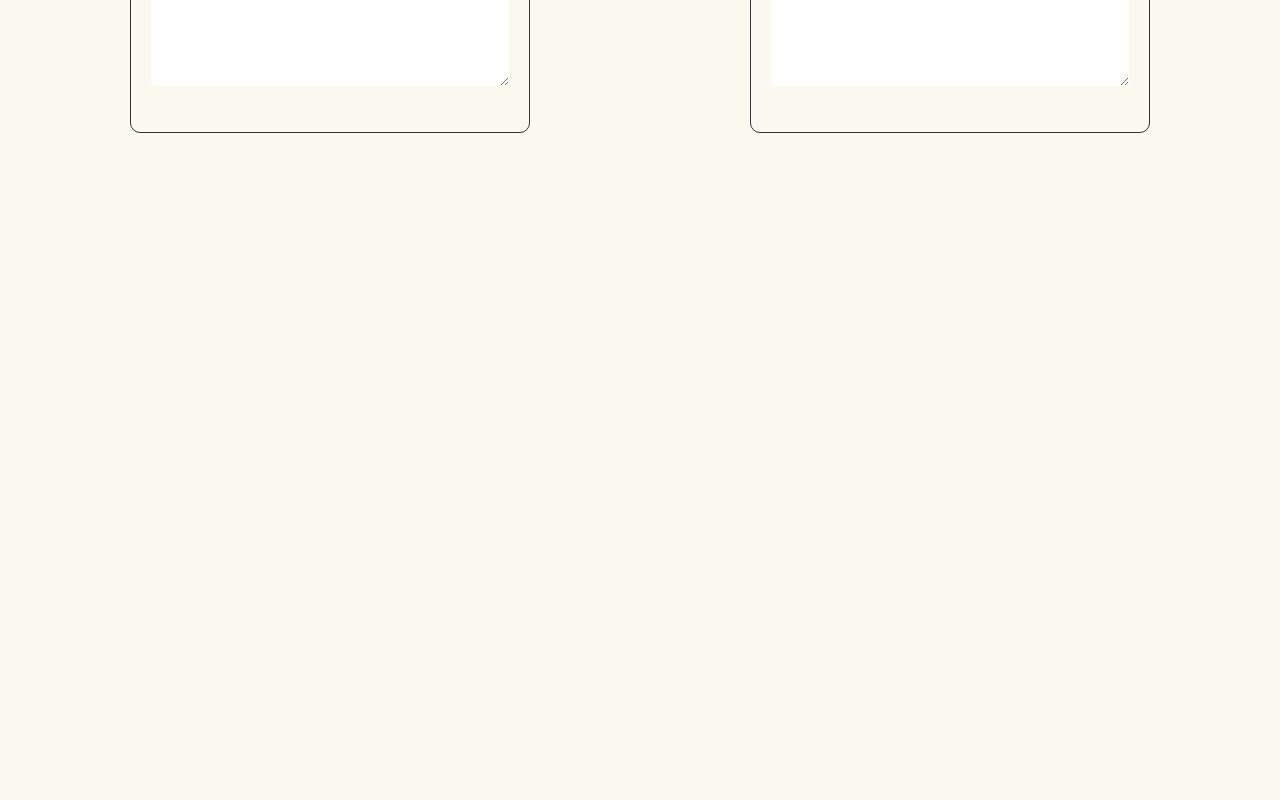
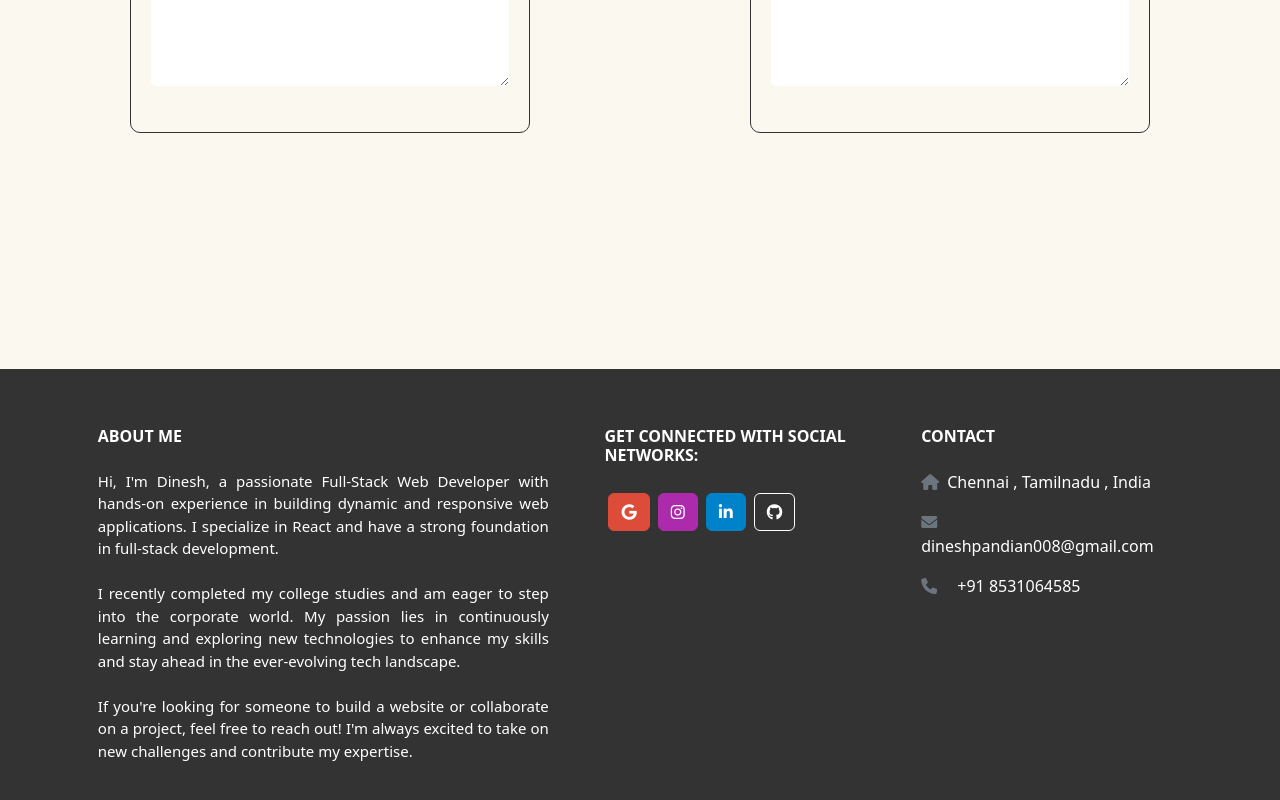
Before and after one commit to dinesh4343/trantigram, a React (Create React App) app: page / in a window 1280 px wide. Shown: the part 1778-2578 px from the top of the page. Before the commit the page ends 2147 px from the top, so only its background shows below. Built offline with nearby package versions, Linux system fonts and the light colour scheme.

Commit message:
Add Footer component and styles; update package dependencies and HTML links

```diff
--- a/package.json
+++ b/package.json
@@ -14,16 +14,17 @@
     "framer-motion": "^12.5.0",
     "gh-pages": "^6.3.0",
     "lucide-react": "^0.482.0",
+    "mdb-react-ui-kit": "^9.0.0",
     "react": "^19.0.0",
     "react-bootstrap": "^2.10.9",
     "react-dom": "^19.0.0",
+    "react-icons": "^5.5.0",
     "react-scripts": "5.0.1",
     "react-scroll": "^1.9.3",
     "styled-components": "^6.1.15",
     "web-vitals": "^2.1.4"
   },
   "scripts": {
-
     "predeploy": "npm run build",
     "deploy": "gh-pages -d build",
     "start": "react-scripts start",
--- a/public/index.html
+++ b/public/index.html
@@ -2,7 +2,7 @@
 <html lang="en">
   <head>
     <meta charset="utf-8" />
-    <link rel="icon" href="favi.png" />
+    <link rel="icon" href="%PUBLIC_URL%/favi.png" />
     <meta name="viewport" content="width=device-width, initial-scale=1" />
     <meta name="theme-color" content="#000000" />
     <meta
@@ -15,6 +15,11 @@
       user's mobile device or desktop. See https://developers.google.com/web/fundamentals/web-app-manifest/
     -->
     <link rel="manifest" href="%PUBLIC_URL%/manifest.json" />
+    <link
+  rel="stylesheet"
+  href="https://cdnjs.cloudflare.com/ajax/libs/font-awesome/6.0.0/css/all.min.css"
+/>
+
     <!--
       Notice the use of %PUBLIC_URL% in the tags above.
       It will be replaced with the URL of the `public` folder during the build.
--- a/src/App.js
+++ b/src/App.js
@@ -3,10 +3,12 @@ import 'bootstrap/dist/css/bootstrap.min.css';
 import './App.css';
 import './Css/Features.css';
 import './Css/Translator.css';
+import './Css/Footer.css';
 import Header from './Header';
 import Gif from './Gif';
 import Features from './Features';
 import Translator from './Translator';
+import Footer from './Footer';
 
 
 function App() {
@@ -32,6 +34,10 @@ function App() {
       <Translator />
       </div>
 
+      <div className='Footer'>
+      <Footer />
+      </div>
+
 
     </div>
 
--- /dev/null
+++ b/src/Css/Footer.css
@@ -0,0 +1,11 @@
+.footer{
+    background-color: #333;
+    color: white;
+    text-align: center;
+    padding: 10px;
+
+    left: 0;
+    bottom: 0;
+    width: 100%;
+    z-index: 100;
+}
--- /dev/null
+++ b/src/Footer.js
@@ -0,0 +1,105 @@
+import React from 'react';
+import { MDBFooter, MDBContainer, MDBRow, MDBCol,MDBBtn} from 'mdb-react-ui-kit';
+import { MDBIcon } from 'mdb-react-ui-kit';
+import { BsJustify } from 'react-icons/bs';
+
+export default function App() {
+  return (
+    <MDBFooter className='text-center text-lg-start text-muted'>
+
+      <section className='footer'>
+        <MDBContainer className='text-center text-md-start mt-5'>
+          <MDBRow className='mt-3'>
+            <MDBCol md='3' lg='4' xl='5' className='mx-auto mb-4'>
+              <h6 className='text-uppercase fw-bold mb-4'>
+
+                About Me
+              </h6>
+              <p style={{ color: '#ffff',  fontSize: '15px' , textAlign: 'justify' }}>
+              Hi, I'm Dinesh, a passionate Full-Stack Web Developer with hands-on experience in building dynamic and responsive web applications. I specialize in React and have a strong foundation in full-stack development. <br /> <br />
+
+I recently completed my college studies and am eager to step into the corporate world. My passion lies in continuously learning and exploring new technologies to enhance my skills and stay ahead in the ever-evolving tech landscape. <br />  <br />
+
+If you're looking for someone to build a website or collaborate on a project, feel free to reach out! I'm always excited to take on new challenges and contribute my expertise.
+              </p>
+            </MDBCol>
+
+            <MDBCol md='3' lg='4' xl='3' className='mx-auto mb-4'>
+              <h6 className='text-uppercase fw-bold mb-4'>
+
+                Get connected with social networks:
+              </h6>
+              <p>
+                <div>
+
+
+
+          <MDBBtn
+            floating
+            className='m-1'
+            style={{ backgroundColor: '#dd4b39', borderColor: '#dd4b39' }}
+              href='mailto:dineshpandian008@gmail.com
+?subject=Hello&body=Hi there!'
+            role='button'
+            target='_blank'
+          >
+            <MDBIcon fab icon='google' />
+          </MDBBtn>
+          <MDBBtn
+            floating
+            className='m-1'
+            style={{ backgroundColor: '#ac2bac', borderColor: '#ac2bac' }}
+            href='https://www.instagram.com/d.i.n_x_e.s.h/'
+            role='button'
+            target='_blank'
+          >
+            <MDBIcon fab icon='instagram' />
+          </MDBBtn>
+
+          <MDBBtn
+            floating
+            className='m-1'
+            style={{ backgroundColor: '#0082ca', borderColor: '#0082ca' }}
+            href='https://www.linkedin.com/in/dinesh-pandian43/'
+            role='button'
+            target='_blank'
+          >
+            <MDBIcon fab icon='linkedin-in' />
+          </MDBBtn>
+
+          <MDBBtn
+            floating
+            className='m-1'
+            style={{ backgroundColor: '#333333' , borderColor: '#ffff' }}
+            href='https://github.com/dinesh4343'
+            role='button'
+            target='_blank'
+          >
+            <MDBIcon fab icon='github' />
+          </MDBBtn>
+
+                </div>
+              </p>
+            </MDBCol>
+
+
+            <MDBCol md='4' lg='3' xl='3' className='mx-auto mb-md-0 mb-4'>
+              <h6 className='text-uppercase fw-bold mb-4'>Contact</h6>
+              <p>
+                <MDBIcon color='secondary' icon='home' className='me-2' />
+                Chennai , Tamilnadu , India
+              </p>
+              <p>
+                <MDBIcon color='secondary' icon='envelope' className='me-3' />
+                dineshpandian008@gmail.com
+              </p>
+              <p>
+                <MDBIcon color='secondary' icon='phone' className='me-3' /> +91 8531064585
+              </p>
+            </MDBCol>
+          </MDBRow>
+        </MDBContainer>
+      </section>
+    </MDBFooter>
+  );
+}
```
Also changed, not shown: 1 other file (tests, documents, lock files or other folders).
